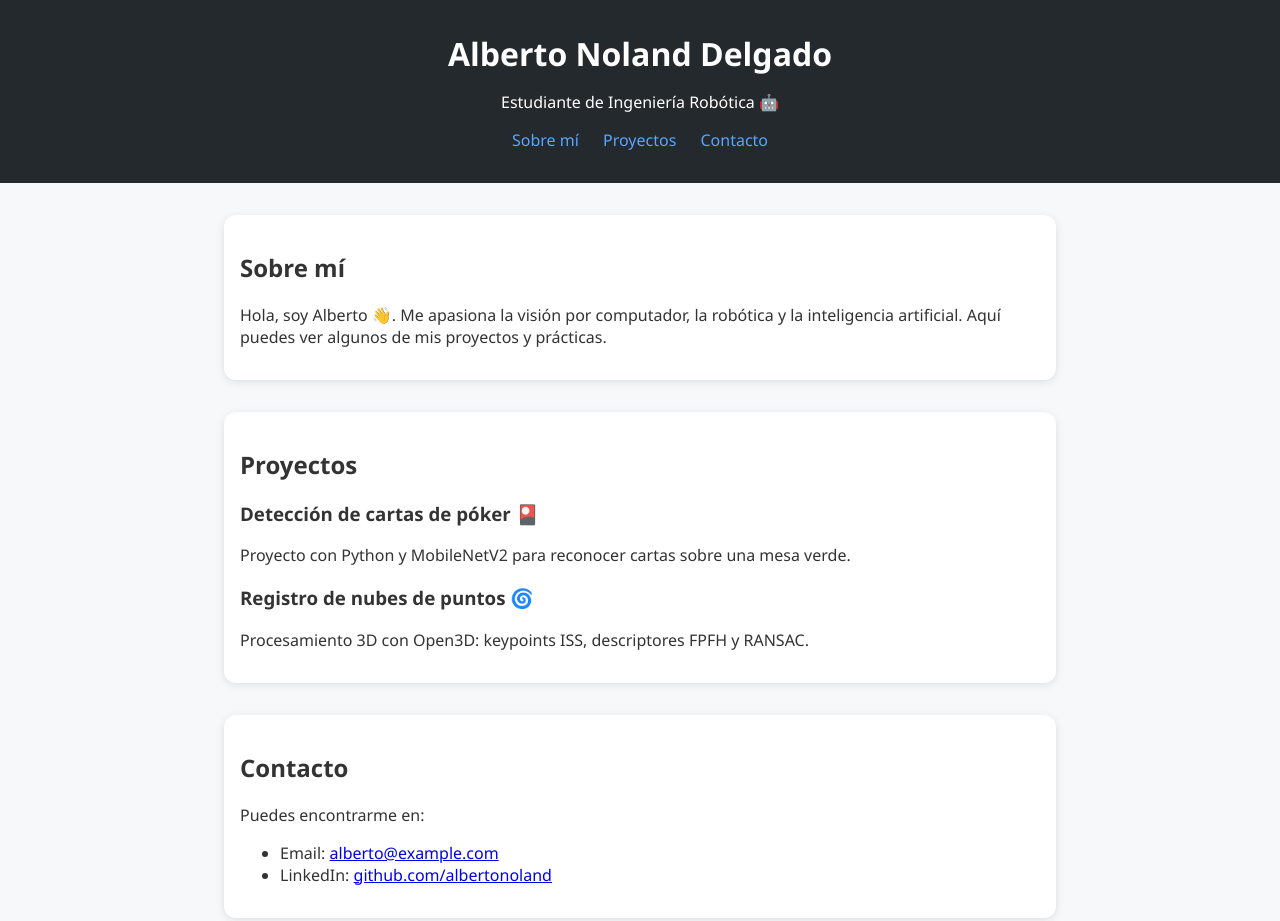
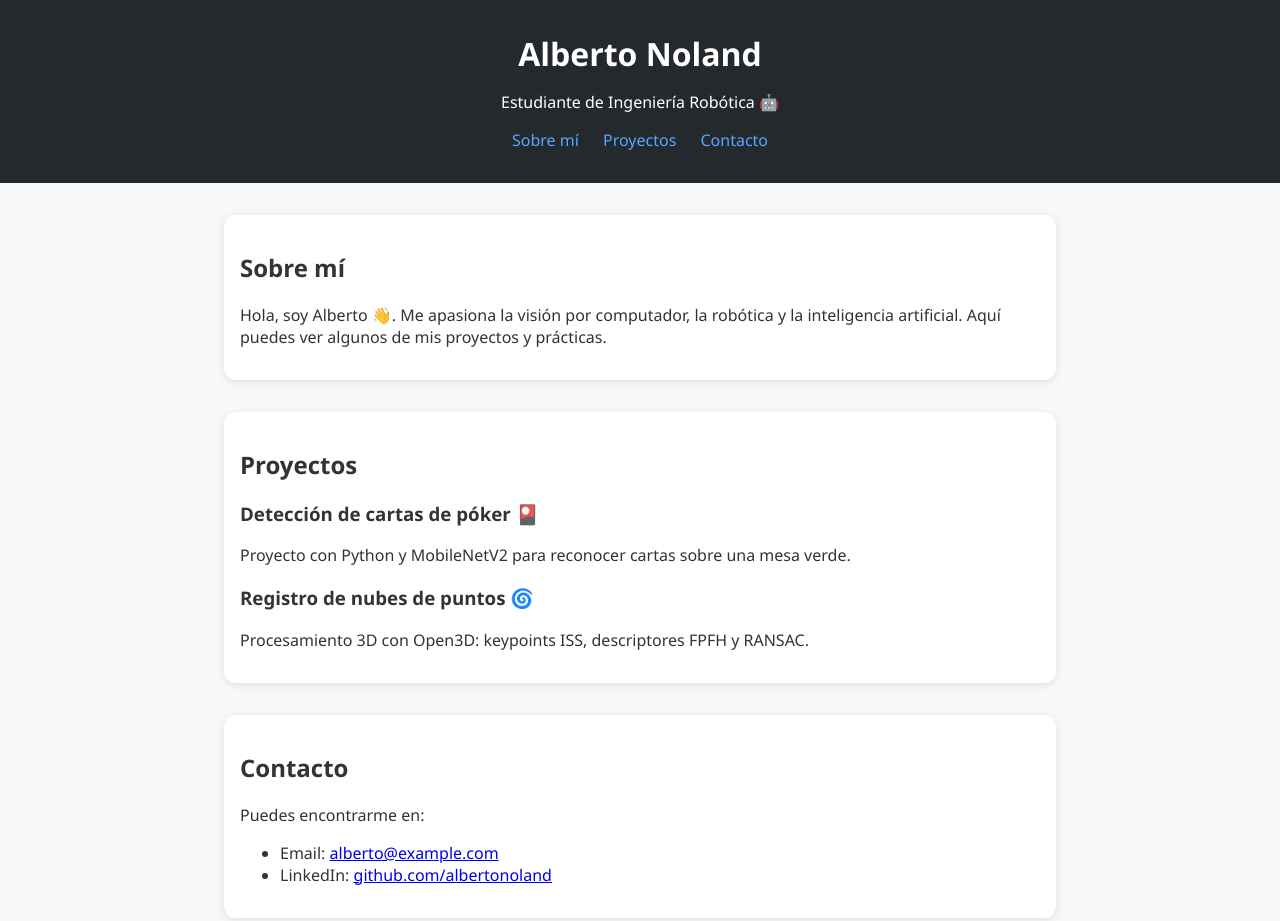
Before and after one commit to nolandius777/pruebayo.github.io, a plain HTML site: page index.html in a window 1280 px wide. Shown: the top 921 px of the page. Drawn offline with Linux system fonts and the light colour scheme.

Commit message:
Update index.html

```diff
--- a/index.html
+++ b/index.html
@@ -8,7 +8,7 @@
 </head>
 <body>
   <header>
-    <h1>Alberto Noland Delgado</h1>
+    <h1>Alberto Noland</h1>
     <p>Estudiante de Ingeniería Robótica 🤖</p>
     <nav>
       <a href="#sobre-mi">Sobre mí</a>
```
